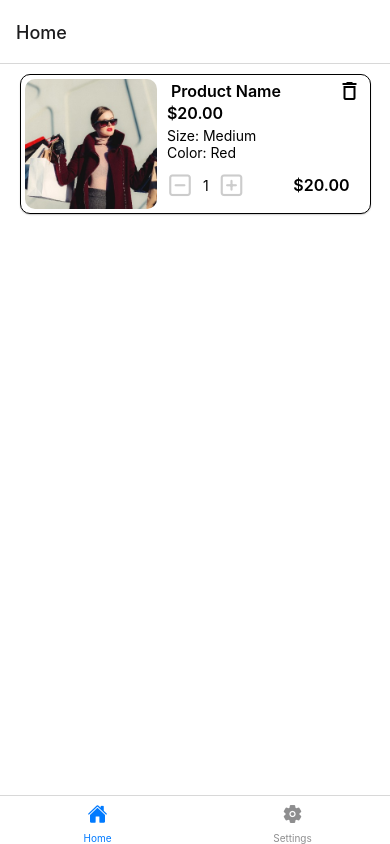
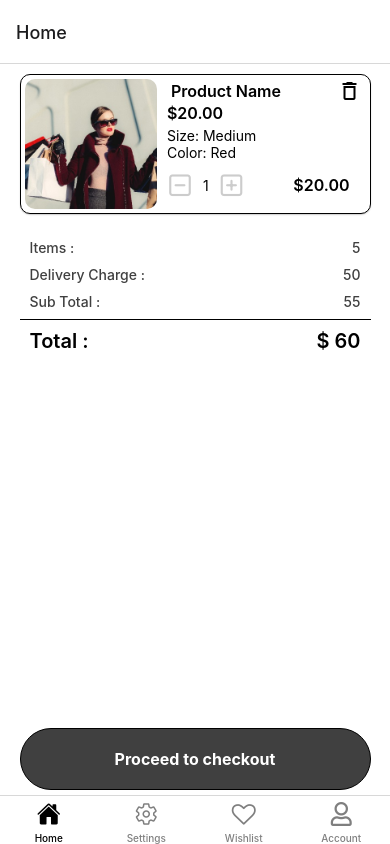
Before and after one commit to tausif-fardin/ashtana-mobile-frontend, a React Native app: screen /Bag in a window 390 px wide. Built offline with nearby package versions, Linux system fonts and the light colour scheme; no server answers.

Commit message:
design update

```diff
--- a/App.js
+++ b/App.js
@@ -1,15 +1,22 @@
+import "react-native-gesture-handler";
 import { StatusBar } from "expo-status-bar";
-import { StyleSheet, Text, View } from "react-native";
-import Ionicons from "@expo/vector-icons/Ionicons";
-import { SafeAreaView } from "react-native";
+import { StyleSheet, Text, View, SafeAreaView } from "react-native";
 import { NavigationContainer, DefaultTheme } from "@react-navigation/native";
 import { createBottomTabNavigator } from "@react-navigation/bottom-tabs";
 import { createNativeStackNavigator } from "@react-navigation/native-stack";
 import { GestureHandlerRootView } from "react-native-gesture-handler";
+import {
+  FontAwesome5,
+  FontAwesome,
+  AntDesign,
+  Ionicons,
+} from "@expo/vector-icons";
 
 import Home from "./src/screens/home";
 import Settings from "./src/screens/settings";
 import Bag from "./src/screens/bag";
+import Wishlist from "./src/screens/wishlist";
+import Account from "./src/screens/account";
 
 const Tab = createBottomTabNavigator();
 const Stack = createNativeStackNavigator();
@@ -34,13 +41,26 @@ const MyStack = () => {
 
 const MyTabs = () => {
   return (
-    <Tab.Navigator>
+    <Tab.Navigator
+      screenOptions={({ route }) => ({
+        tabBarActiveTintColor: "#000000",
+        tabBarInactiveTintColor: "#7f7f7f",
+        tabBarLabelStyle: {
+          fontSize: 10,
+          fontWeight: "500",
+        },
+      })}
+    >
       <Tab.Screen
         name="HomeTab"
         component={MyStack}
         options={{
-          tabBarIcon: ({ color }) => (
-            <Ionicons name="home" color={color} size={20} />
+          tabBarIcon: ({ color, focused }) => (
+            <Ionicons
+              name={focused ? "home" : "home-outline"}
+              size={24}
+              color={color}
+            />
           ),
           title: "Home",
         }}
@@ -49,8 +69,38 @@ const MyTabs = () => {
         name="Settings"
         component={Settings}
         options={{
-          tabBarIcon: ({ color }) => (
-            <Ionicons name="settings" color={color} size={20} />
+          tabBarIcon: ({ color, focused }) => (
+            <Ionicons
+              name={focused ? "settings" : "settings-outline"}
+              size={24}
+              color={color}
+            />
+          ),
+        }}
+      />
+      <Tab.Screen
+        name="Wishlist"
+        component={Wishlist}
+        options={{
+          tabBarIcon: ({ color, focused }) => (
+            <FontAwesome
+              name={focused ? "heart" : "heart-o"}
+              size={24}
+              color={color}
+            />
+          ),
+        }}
+      />
+      <Tab.Screen
+        name="Account"
+        component={Account}
+        options={{
+          tabBarIcon: ({ color, focused }) => (
+            <FontAwesome5
+              name={focused ? "user-alt" : "user"}
+              color={color}
+              size={24}
+            />
           ),
         }}
       />
--- /dev/null
+++ b/src/screens/account.js
@@ -0,0 +1,18 @@
+import React from "react";
+import { View, Text, StyleSheet } from "react-native";
+
+function Account() {
+  return (
+    <View style={styles.container}>
+      <Text>Account Screen</Text>
+    </View>
+  );
+}
+
+const styles = StyleSheet.create({
+  container: {
+    flex: 1,
+    backgroundColor: "#fff",
+  },
+});
+export default Account;
--- a/src/screens/bag.js
+++ b/src/screens/bag.js
@@ -25,6 +25,56 @@ function Bag() {
   return (
     <View style={styles.container}>
       <BagItemCard toggleDeleteSheetVisibility={toggleDeleteSheetVisibility} />
+      <View style={styles.summaryCard}>
+        <View style={styles.summaryCardItem}>
+          <Text style={{ color: "#404040", fontWeight: "500" }}>Items : </Text>
+          <Text style={{ color: "#404040", fontWeight: "500" }}>5</Text>
+        </View>
+        <View style={styles.summaryCardItem}>
+          <Text style={{ color: "#404040", fontWeight: "500" }}>
+            Delivery Charge :{" "}
+          </Text>
+          <Text style={{ color: "#404040", fontWeight: "500" }}>50</Text>
+        </View>
+        <View style={styles.summaryCardItem}>
+          <Text style={{ color: "#404040", fontWeight: "500" }}>
+            Sub Total :{" "}
+          </Text>
+          <Text style={{ color: "#404040", fontWeight: "500" }}>55</Text>
+        </View>
+        <View
+          style={{
+            borderBottomColor: "black",
+            borderBottomWidth: StyleSheet.hairlineWidth,
+            marginTop: 4,
+            marginBottom: 4,
+          }}
+        />
+        <View style={styles.summaryCardItem}>
+          <Text style={{ color: "#000000", fontSize: 20, fontWeight: "600" }}>
+            Total :{" "}
+          </Text>
+          <Text style={{ color: "#000000", fontSize: 20, fontWeight: "600" }}>
+            $ 60
+          </Text>
+        </View>
+      </View>
+      <View
+        style={{
+          flex: 1,
+          flexDirection: "column",
+          width: "90%",
+        }}
+      >
+        <TouchableOpacity
+          style={styles.checkoutButton}
+          onPress={() => {
+            console.log("Checkout button pressed!.");
+          }}
+        >
+          <Text style={styles.buttonText}>Proceed to checkout</Text>
+        </TouchableOpacity>
+      </View>
 
       {isDeleteSheetVisible && (
         <BottomSheet
@@ -86,8 +136,8 @@ const styles = StyleSheet.create({
   container: {
     flex: 1,
     backgroundColor: "#fff",
+    justifyContent: "center",
     alignItems: "center",
-    justifyContent: "start",
   },
   contentContainer: {
     flex: 1,
@@ -104,6 +154,20 @@ const styles = StyleSheet.create({
     fontWeight: "700",
     marginBottom: 20,
   },
+  summaryCard: {
+    flexDirection: "column",
+    width: "90%",
+    paddingVertical: 10,
+    border: 1,
+    borderRadius: 12,
+    backgroundColor: "white",
+  },
+  summaryCardItem: {
+    padding: 5,
+    paddingHorizontal: 10,
+    flexDirection: "row",
+    justifyContent: "space-between",
+  },
   buttonContainer: {
     flexDirection: "row",
     justifyContent: "space-between",
@@ -113,6 +177,19 @@ const styles = StyleSheet.create({
     paddingHorizontal: 30,
     borderRadius: 16,
     borderWidth: 1,
+  },
+  checkoutButton: {
+    width: "100%",
+    alignSelf: "center",
+    position: "absolute",
+    bottom: 5,
+    justifyContent: "center",
+    alignItems: "center",
+    paddingVertical: 20,
+    paddingHorizontal: 30,
+    borderRadius: 32,
+    borderWidth: 1,
+    backgroundColor: "#404040",
   },
   confirmButton: {
     backgroundColor: "black",
--- a/src/screens/home.js
+++ b/src/screens/home.js
@@ -58,7 +58,7 @@ function Home() {
   }, []);
 
   return (
-    <ScrollView>
+    <ScrollView style={styles.container}>
       <Header />
       <CategoryList />
       <Banner
@@ -81,8 +81,6 @@ const styles = StyleSheet.create({
   container: {
     flex: 1,
     backgroundColor: "#fff",
-    alignItems: "center",
-    justifyContent: "center",
   },
 });
 
--- /dev/null
+++ b/src/screens/wishlist.js
@@ -0,0 +1,18 @@
+import React from "react";
+import { View, Text, StyleSheet } from "react-native";
+
+function Wishlist() {
+  return (
+    <View style={styles.container}>
+      <Text>Wishlist screen</Text>
+    </View>
+  );
+}
+
+const styles = StyleSheet.create({
+  container: {
+    flex: 1,
+    backgroundColor: "#fff",
+  },
+});
+export default Wishlist;
```
Also changed, not shown: src/components/bag-bottomsheet.js (deleted, +0 -16 lines).
